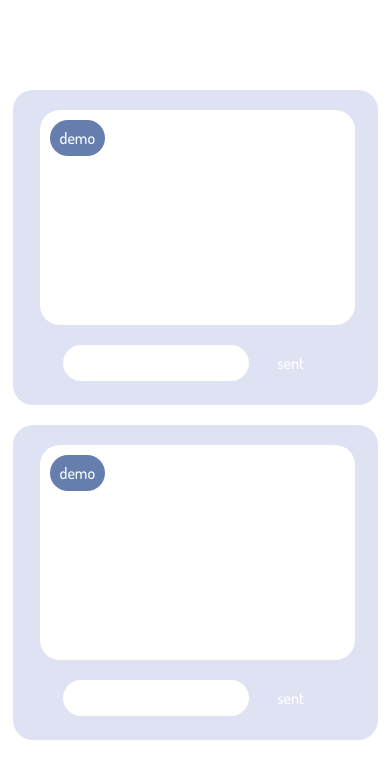
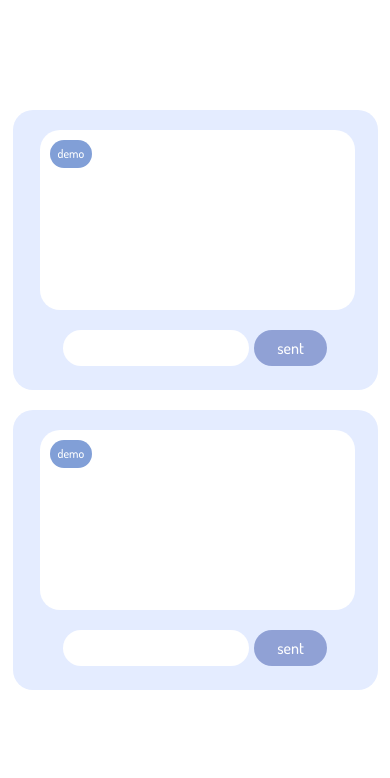
Before and after one commit to elshangurbanow/WhatsApp, a plain HTML site: page index.html in a window 390 px wide. Drawn offline with nearby package versions, Linux system fonts and the light colour scheme.

Commit message:
commmited

```diff
--- a/_whatsapp.sass
+++ b/_whatsapp.sass
@@ -3,7 +3,7 @@
     .chat
         width: 550px
         height: 350px
-        background-color: #dee2f2
+        background-color: #e4ecff
         border-radius: 20px
         padding: 20px
         .message
@@ -18,11 +18,11 @@
             .end
                 text-align: end
             .line
-                background-color: #657ead
+                background-color: #819fd7
                 border-radius: 20px
                 padding: 10px
                 display: inline-block
-                margin-bottom: 5px
+                margin-bottom: 8px
                 h3
                     color: #ffff
         .text
@@ -33,20 +33,29 @@
             .sent
                 padding: 10px 23px
                 border-radius: 20px
-                background-color:rgb(70, 95, 143)
+                background-color: #90a1d5
                 margin-left: 5px
                 h3
                     color: #ffff
     @media screen and ( max-width: 991px )
-        .mt
+        .chat
             margin-top: 20px
+            width: 400px
+            height: 300px
+            .message
+                width: 300px
+                height: 200px
+                .line
+                    padding: 8px
+                    h3
+                        font-size: 12px
+
     @media screen and ( max-width: 391px )
         .chat
             width: 365px
-            height: 315px
+            height: 280px
+            margin-top: 20px
             .message
                 width: 315px
-                height: 215px
+                height: 180px
                 margin-left: 7px
-        .mt
-            margin-top: 20px
--- a/index.html
+++ b/index.html
@@ -24,7 +24,7 @@
         <section id="whatsapp">
             <div class="container">
                 <div class="row">
-                    <div class="col-lg-6 col-sm-12 d-flex justify-content-center">
+                    <div class="col-md-6 col-sm-12 d-flex justify-content-center">
                         <div class="chat">
                             <div class="message" id="messageyou">
                                 <div>
@@ -42,7 +42,7 @@
                             </div>
                         </div>
                     </div>
-                    <div class="col-lg-6 col-sm-12 d-flex justify-content-center mt">
+                    <div class="col-md-6 col-sm-12 d-flex justify-content-center mt">
                         <div class="chat">
                             <div class="message" id="messageme">
                                 <div>
```
Also changed, not shown: style.css, 1 other file.
